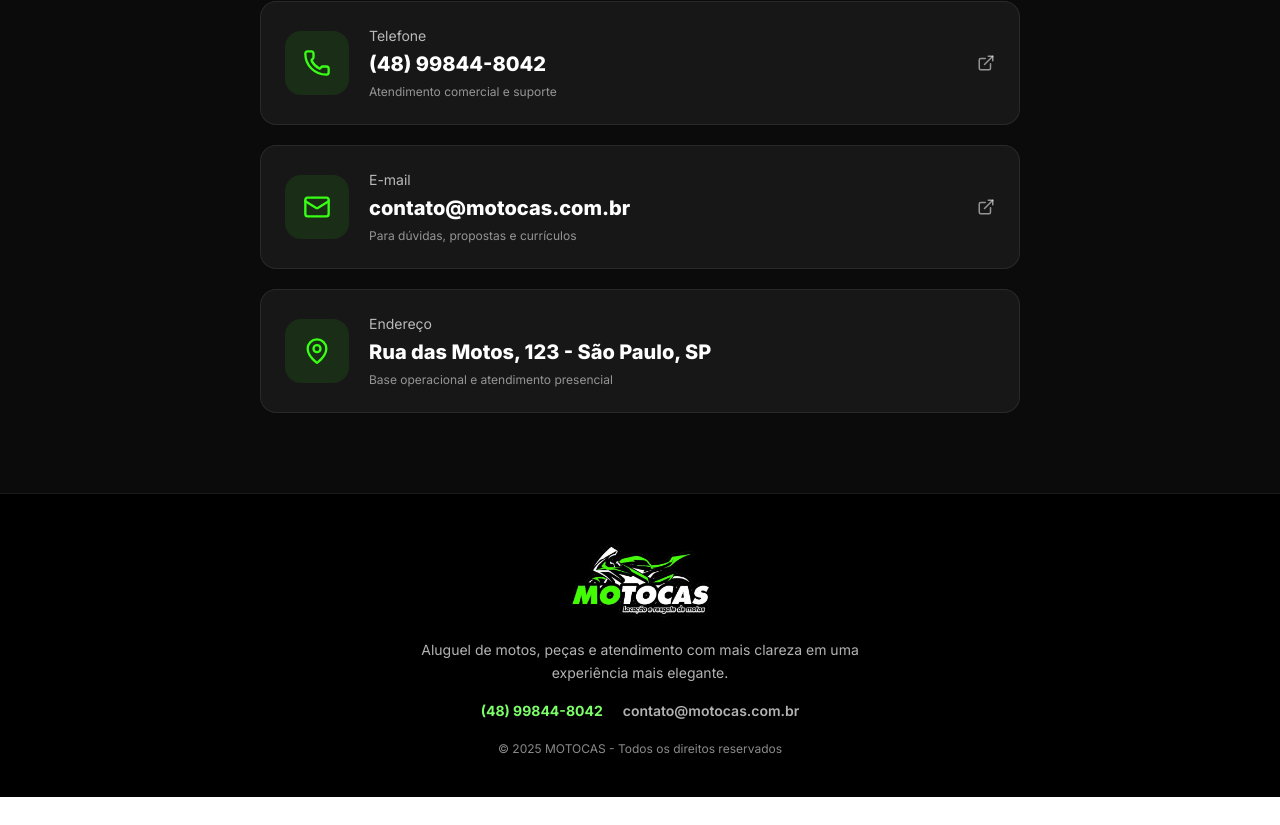
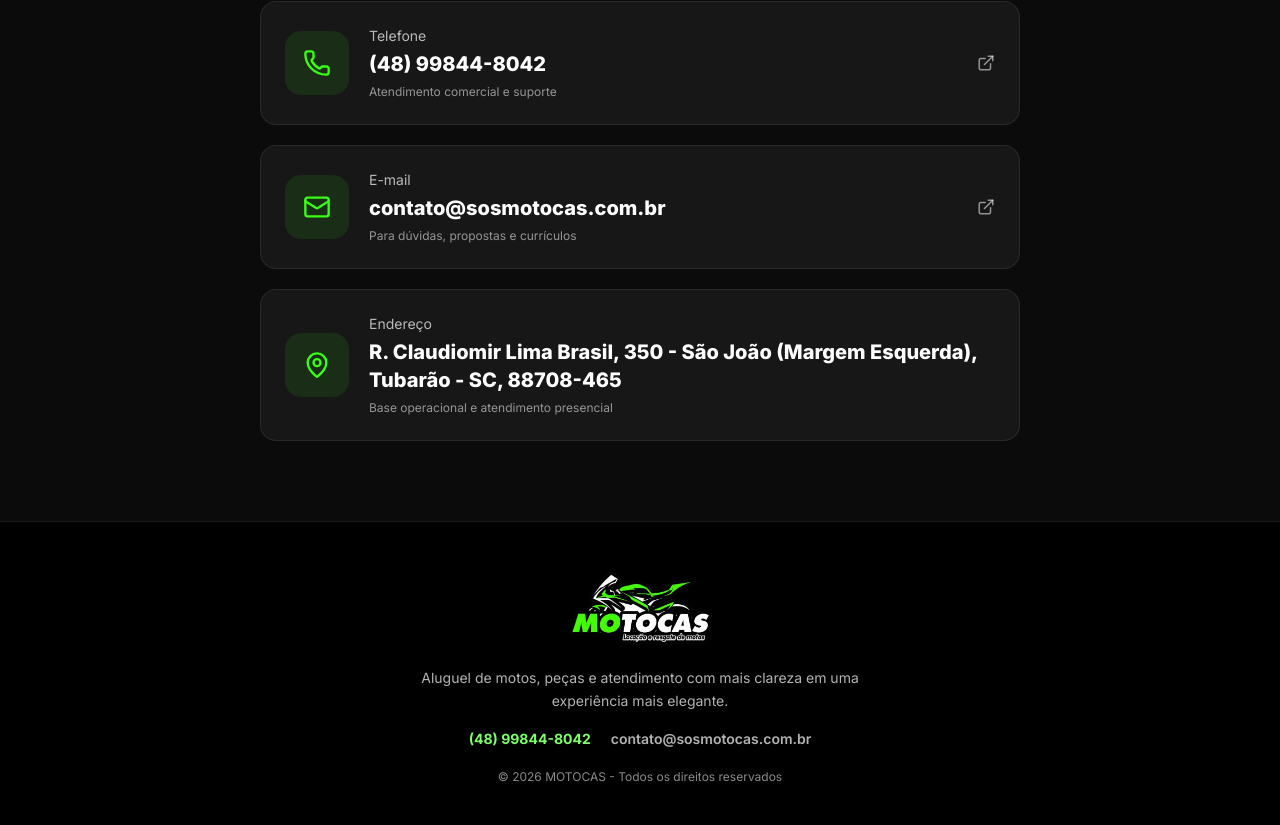
Before and after one commit to diovaniomota/motocas_web, a Next.js app: page / in a window 1280 px wide. Shown: the part 4115-4940 px from the top of the page. Before the commit the page ends 4912 px from the top, so only its background shows below. Built offline with nearby package versions, Linux system fonts and the light colour scheme; no server answers; the database is empty.

Commit message:
chore: update contact email, copyright year, and physical address in public components

```diff
--- a/src/app/page.tsx
+++ b/src/app/page.tsx
@@ -12,7 +12,7 @@ import { MotoCard, PecaCard, SectionHeader } from '@/components/public/PublicCar
 const G = '#39FF14'
 const CONTACT_PHONE = '(48) 99844-8042'
 const CONTACT_PHONE_INTL = '5548998448042'
-const CONTACT_EMAIL = 'contato@motocas.com.br'
+const CONTACT_EMAIL = 'contato@sosmotocas.com.br'
 
 export default function HomePage() {
   const [motos, setMotos] = useState<Moto[]>([])
@@ -128,7 +128,7 @@ export default function HomePage() {
           <div className="mt-10 max-w-[760px] mx-auto flex flex-col gap-5">
             <ContactItem icon={<Phone size={28} />} label="Telefone" value={CONTACT_PHONE} subtitle="Atendimento comercial e suporte" href={`https://wa.me/${CONTACT_PHONE_INTL}`} />
             <ContactItem icon={<Mail size={28} />} label="E-mail" value={CONTACT_EMAIL} subtitle="Para dúvidas, propostas e currículos" href={`mailto:${CONTACT_EMAIL}`} />
-            <ContactItem icon={<MapPin size={28} />} label="Endereço" value="Rua das Motos, 123 - São Paulo, SP" subtitle="Base operacional e atendimento presencial" />
+            <ContactItem icon={<MapPin size={28} />} label="Endereço" value="R. Claudiomir Lima Brasil, 350 - São João (Margem Esquerda), Tubarão - SC, 88708-465" subtitle="Base operacional e atendimento presencial" />
           </div>
         </div>
       </section>
--- a/src/components/public/PublicFooter.tsx
+++ b/src/components/public/PublicFooter.tsx
@@ -1,7 +1,7 @@
 import Image from 'next/image'
 
 const CONTACT_PHONE = '(48) 99844-8042'
-const CONTACT_EMAIL = 'contato@motocas.com.br'
+const CONTACT_EMAIL = 'contato@sosmotocas.com.br'
 
 export default function PublicFooter() {
   return (
@@ -14,7 +14,7 @@ export default function PublicFooter() {
         <span className="text-sm font-bold" style={{ color: '#7CFF68' }}>{CONTACT_PHONE}</span>
         <span className="text-sm font-semibold text-white/70">{CONTACT_EMAIL}</span>
       </div>
-      <p className="text-white/54 text-xs">© 2025 MOTOCAS - Todos os direitos reservados</p>
+      <p className="text-white/54 text-xs">© 2026 MOTOCAS - Todos os direitos reservados</p>
     </footer>
   )
 }
```
